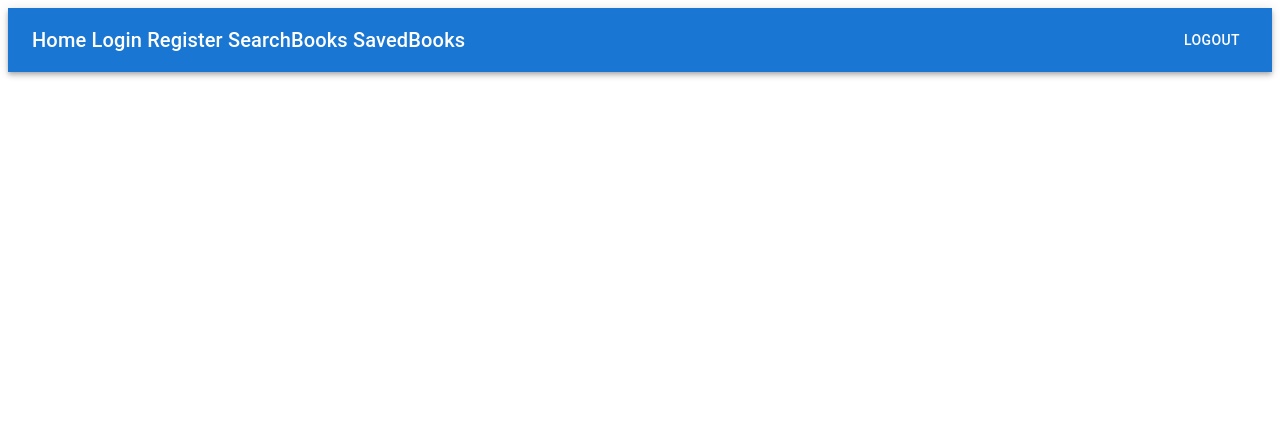
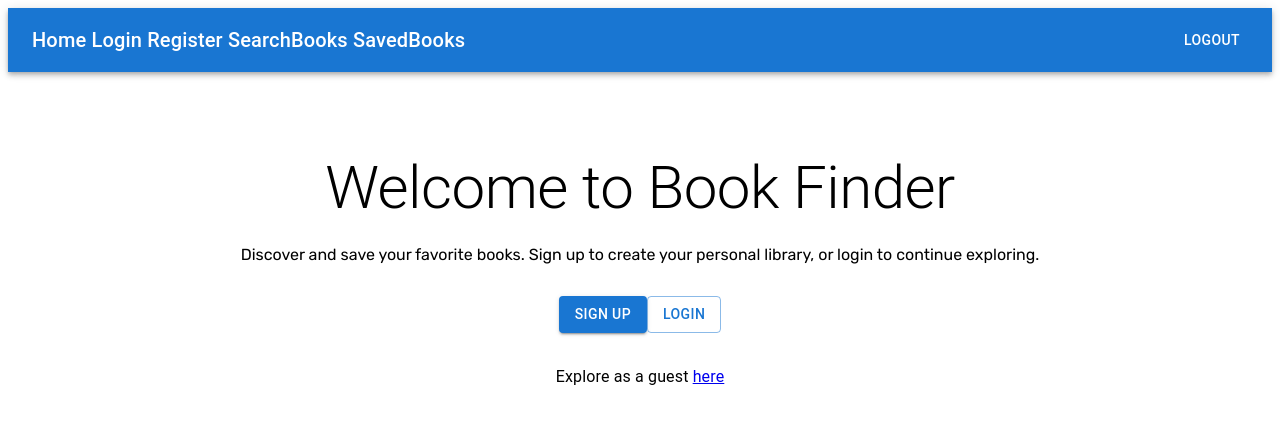
Before and after one commit to Chartok/holmes-elemerntary, a React (Create React App) app in the folder client/: page /home in a window 1280 px wide. Shown: the top 424 px of the page. Built offline with nearby package versions, Linux system fonts and the light colour scheme.

Commit message:
added homepage

```diff
--- a/client/src/App.js
+++ b/client/src/App.js
@@ -1,6 +1,7 @@
 import React from 'react';
 import { Routes, Route  } from 'react-router-dom';
 import Navbar from './components/Navbar';
+import HomePage from './pages/HomePage';
 import SearchBooks from './pages/SearchBooks';
 import SavedBooks from './pages/SavedBooks';
 import LoginForm from './pages/LoginForm';
@@ -11,7 +12,7 @@ function App() {
     <div>
       <Navbar />
       <Routes>
-        <Route path="/" element={<LoginForm />} />
+        <Route path="/home" element={<HomePage />} />
         <Route path="/searchBooks" element={<SearchBooks />} />
         <Route path="/savedBooks" element={<SavedBooks />} />
         <Route path="/login" element={<LoginForm />} />
--- a/client/src/components/Navbar.js
+++ b/client/src/components/Navbar.js
@@ -18,7 +18,7 @@ function Navbar () {
       <AppBar position="static">
         <Toolbar>
           <Typography variant="h6" component="div" sx={{ flexGrow: 1 }}>
-            <Link to="/" style={{ textDecoration: "none", color: "white" }}>Home </Link>
+            <Link to="/home" style={{ textDecoration: "none", color: "white" }}>Home </Link>
             <Link to="/login" style={{ textDecoration: "none", color: "white" }}> Login</Link>
             <Link to="/signup" style={{ textDecoration: "none", color: "white" }}> Register</Link>
             <Link to="/searchBooks" style={{ textDecoration: "none", color: "white" }}> SearchBooks</Link>
--- /dev/null
+++ b/client/src/pages/HomePage.js
@@ -0,0 +1,29 @@
+import React from 'react';
+import { Link } from 'react-router-dom';
+import { Container, Typography, Button, Box } from '@mui/material';
+
+const HomePage = () => {
+    return (
+        <Container>
+            <Box textAlign='center' py={10}>
+                <Typography variant="h2" gutterBottom>
+                    Welcome to Book Finder
+                </Typography>
+                <Typography variant="subtitile" paragraph>
+                    Discover and save your favorite books. Sign up to create your personal library, or login to continue exploring.
+                </Typography>
+                <Box mt={4}>
+                    <Button variant="contained" color="primary" component={Link} to="/signup">Sign Up</Button>
+                    <Button variant="outlined" color="primary" component={Link} to="/login">Login</Button>
+                </Box>
+                <Box mt={4}>
+                    <Typography variant="body1" paragraph>
+                        Explore as a guest <Link to='/searchBooks'>here</Link>
+                    </Typography>
+                </Box>
+            </Box>
+        </Container>
+    )
+};
+
+export default HomePage;
```
